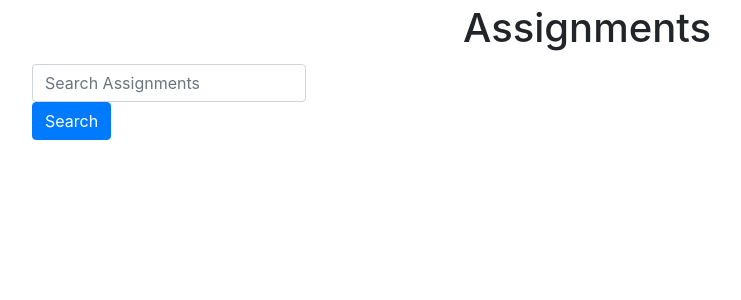
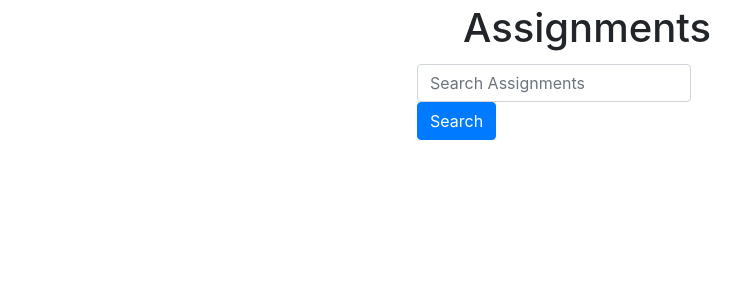
Before and after one commit to spgdaman/e-learning-platform, a Django app: page /index/ in a window 1280 px wide. Shown: the part 56-356 px from the top of the page, without its empty margins (53-794 px from the left). Run offline with Django 3.2, Linux system fonts and the light colour scheme; data that the repository does not hold is empty; some libraries are stand-ins or nearby versions.

Commit message:
code refactoring on front end

```diff
--- a/app/templates/index.html
+++ b/app/templates/index.html
@@ -5,7 +5,7 @@
 <div class="container">
     <h1 class="text-center my-1">Assignments</h1>
 
-    <div class="row text-center col-sm-12 col-md-4">
+    <div class="row mx-auto col-sm-12 col-md-4">
         <form action="{% url 'search_assignment' %}" class="form-inline my-2">
             <input class="form-control mr-sm-2" type="search" placeholder="Search Assignments" aria-label="Search" name="assignments">
             <button class="btn btn-primary">Search</button>
--- a/app/templates/search.html
+++ b/app/templates/search.html
@@ -2,7 +2,7 @@
 
 {% block content %}
 <div class="container">
-    {% if assignment %}
+    {% if assignments %}
         {% for assignment in assignments %}
             <div class="row">
                 <h3 class="mx-auto my-3"><a href="{% url 'assignment' assignment.id %}">{{assignment.name}}</a></h3>
```
Also changed, not shown: 2 other files.
